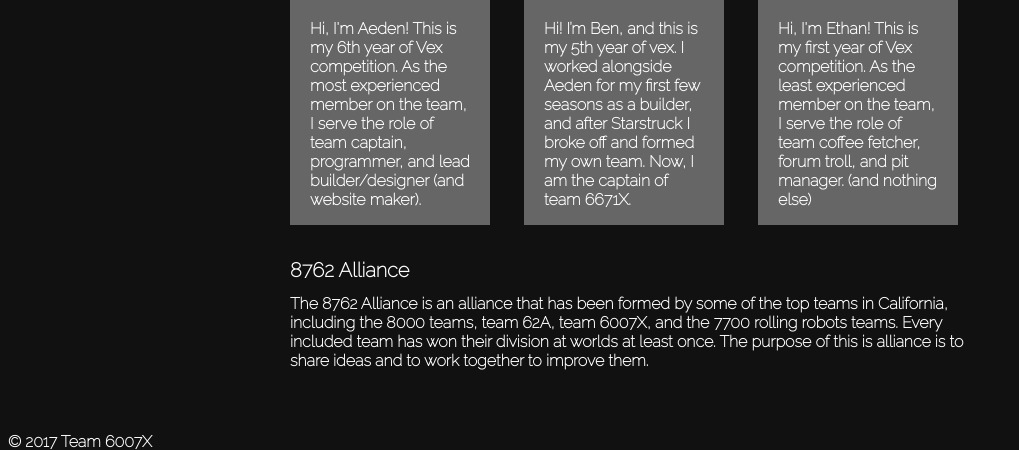
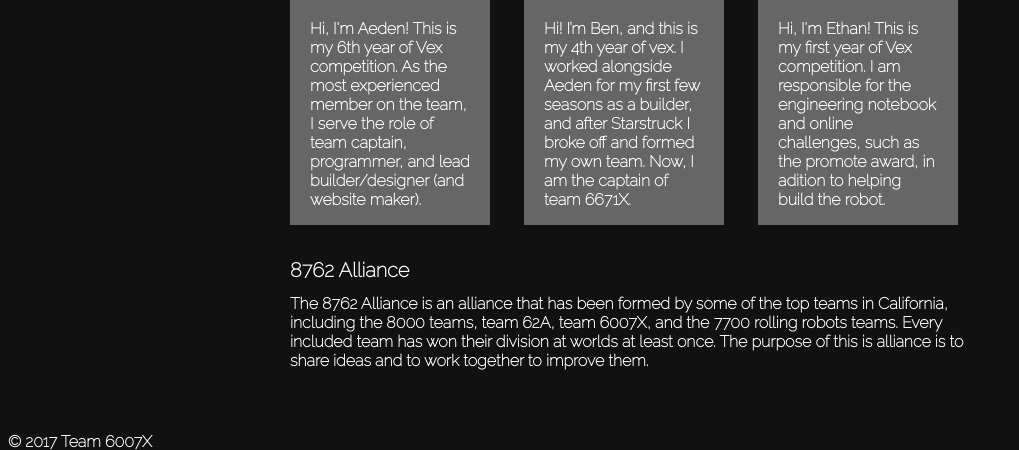
Before and after one commit to AedenGB/portfolio-website, a Flask app: page / in a window 1280 px wide. Shown: the part 2972-3422 px from the top of the page, without its empty margins (0-1019 px from the left). Run offline with Flask 2, Linux system fonts and the light colour scheme; data that the repository does not hold is empty; some libraries are stand-ins or nearby versions.

Commit message:
Edited Ethan bio, and added alliance logo(invisible as of now)

```diff
--- a/app/static/css/index.css
+++ b/app/static/css/index.css
@@ -367,6 +367,11 @@
 #anchor5{
   top:48px;
 }
+#alliance_logo{
+  width: 700px;
+  visibility:collapse;
+  height: 0;
+}
 #footer{
   position: relative;
   top:120px;
--- a/app/templates/index.html
+++ b/app/templates/index.html
@@ -175,7 +175,7 @@
           <div class = "member-picture-container" data-tilt><img class = "member-picture" src = "http://www.digitalpedagogylab.com/hybridped/wp-content/uploads/sites/12/2016/01/slu-mugshot-square-bw.jpg" />
           </div>
           <p class = "body-text text member-bio">
-            Hi!  I’m Ben, and this is my 5th year of vex.  I worked alongside Aeden for my first few seasons as a builder, and after Starstruck I broke off and formed my own team. Now, I am the captain of team 6671X.
+            Hi!  I’m Ben, and this is my 4th year of vex.  I worked alongside Aeden for my first few seasons as a builder, and after Starstruck I broke off and formed my own team. Now, I am the captain of team 6671X.
           </p>
         </div>
 
@@ -183,7 +183,7 @@
           <div class = "member-picture-container" data-tilt><img class = "member-picture" src = "http://www.digitalpedagogylab.com/hybridped/wp-content/uploads/sites/12/2016/01/slu-mugshot-square-bw.jpg" />
           </div>
           <p class = "body-text text member-bio">
-            Hi, I'm Ethan! This is my first year of Vex competition. As the least experienced member on the team, I serve the role of team coffee fetcher, forum troll, and pit manager. (and nothing else)
+            Hi, I'm Ethan! This is my first year of Vex competition. I am responsible for the engineering notebook and online challenges, such as the promote award, in adition to helping build the robot.
           </p>
         </div>
 
@@ -198,6 +198,7 @@
 
         <p class = "body-text text">The 8762 Alliance is an alliance that has been formed by some of the top teams in California, including the 8000 teams, team 62A, team 6007X, and the 7700 rolling robots teams. Every included team has won their division at worlds at least once. The purpose of this is alliance is to share ideas and  to work together to improve them.
         </p>
+        <img id = "alliance_logo" src="{{url_for('static', filename='images/8762 logo.png')}}">
       </div>
 
 
```
Also changed, not shown: app/static/images/8762 logo.png (added).
